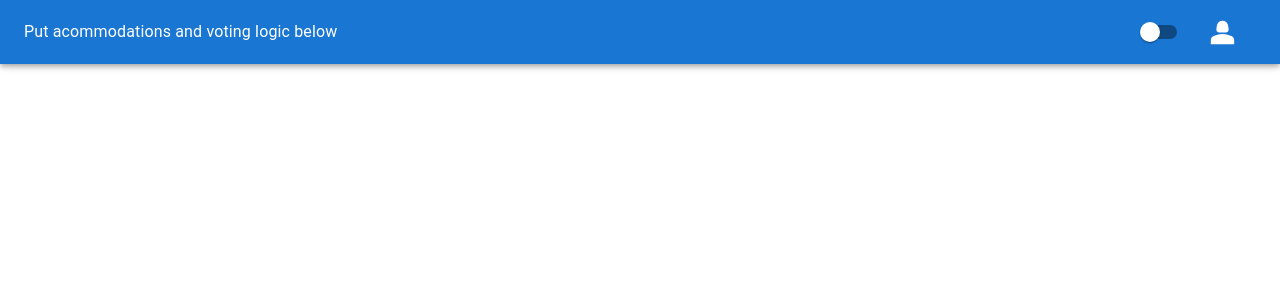
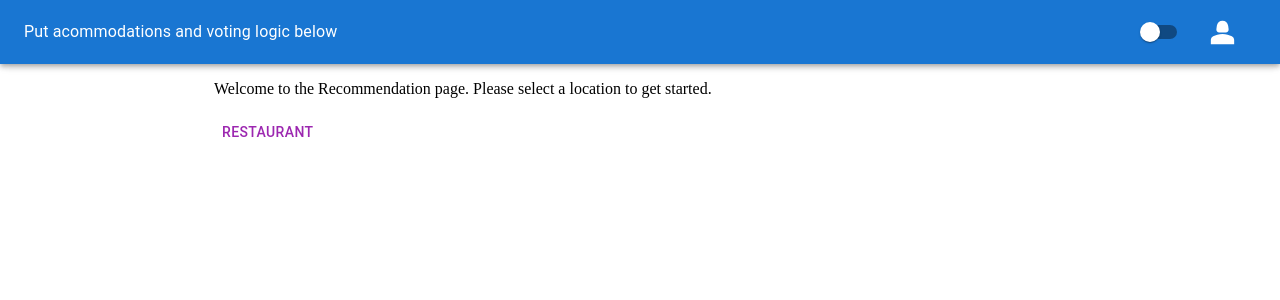
Before and after one commit to UOA-CS732-SE750-Students-2024/project-group-careless-crayfish, a React (Vite) app in the folder frontend/: page /authenticated in a window 1280 px wide. Both pictures are taken after a click on the button "SKIP SIGN IN". Shown: the top 300 px of the page. Built offline with nearby package versions, Linux system fonts and the light colour scheme.

Commit message:
fix routing logic

```diff
--- a/frontend/src/components/GlobalProviders/RouteProvider/RouteProvider.jsx
+++ b/frontend/src/components/GlobalProviders/RouteProvider/RouteProvider.jsx
@@ -4,7 +4,6 @@ import { useAuth } from "../AuthProvider";
 import { AuthenticatedProvider } from "@frontend-ui/components/Authenticated";
 import AuthPageProvider from "@frontend-ui/components/AuthPage/AuthPageProvider";
 import { RestaurantRecommendations, Landing, RestaurantOptions } from "@frontend-ui/components/Recommendation";
-
 const RouteContext = createContext({});
 
 export const useRoute = () => useContext(RouteContext);
@@ -41,23 +40,12 @@ const RouteProvider = () => {
             path="/authenticated"
             element={
               isAuthenticated ? (
-                <AuthenticatedProvider />
-              ) : (
-                <Navigate to="/auth" />
-              )
-            }
-          />
-
-          <Route
-            path="/landing"
-            element={
-              isAuthenticated ? (
                 <>
                   <AuthenticatedProvider/>
                   <Landing/>
                 </>
               ) : (
-                <AuthPageProvider />
+                <Navigate to="/auth" />
               )
             }
           />
--- a/frontend/src/components/Recommendation/Landing.jsx
+++ b/frontend/src/components/Recommendation/Landing.jsx
@@ -2,8 +2,17 @@ import React from 'react';
 
 import Container from '@mui/material/Container';
 import Link from '@mui/material/Link';
+import { Button } from '@mui/material';
+import { useRoute } from '../GlobalProviders';
+import { useNavigate } from 'react-router-dom';
 
 export const Landing = () => {
+
+  const navigate = useNavigate();
+
+  const handleRestaurantClick = () => {
+    navigate("/recommend/restaurant-options")
+  }
   return (
     <div>
       <Container maxWidth="md">
@@ -11,9 +20,9 @@ export const Landing = () => {
         <p>
           Welcome to the Recommendation page. Please select a location to get started.
         </p>
-        <Link id="landing-restaurant" href="/recommend/restaurant-options" color="secondary">
+        <Button id="landing-restaurant" color="secondary" onClick={handleRestaurantClick}>
           Restaurant
-        </Link>
+        </Button>
       </Container>
     </div>
   );
```
Also changed, not shown: 1 other file (tests, documents, lock files or other folders).
